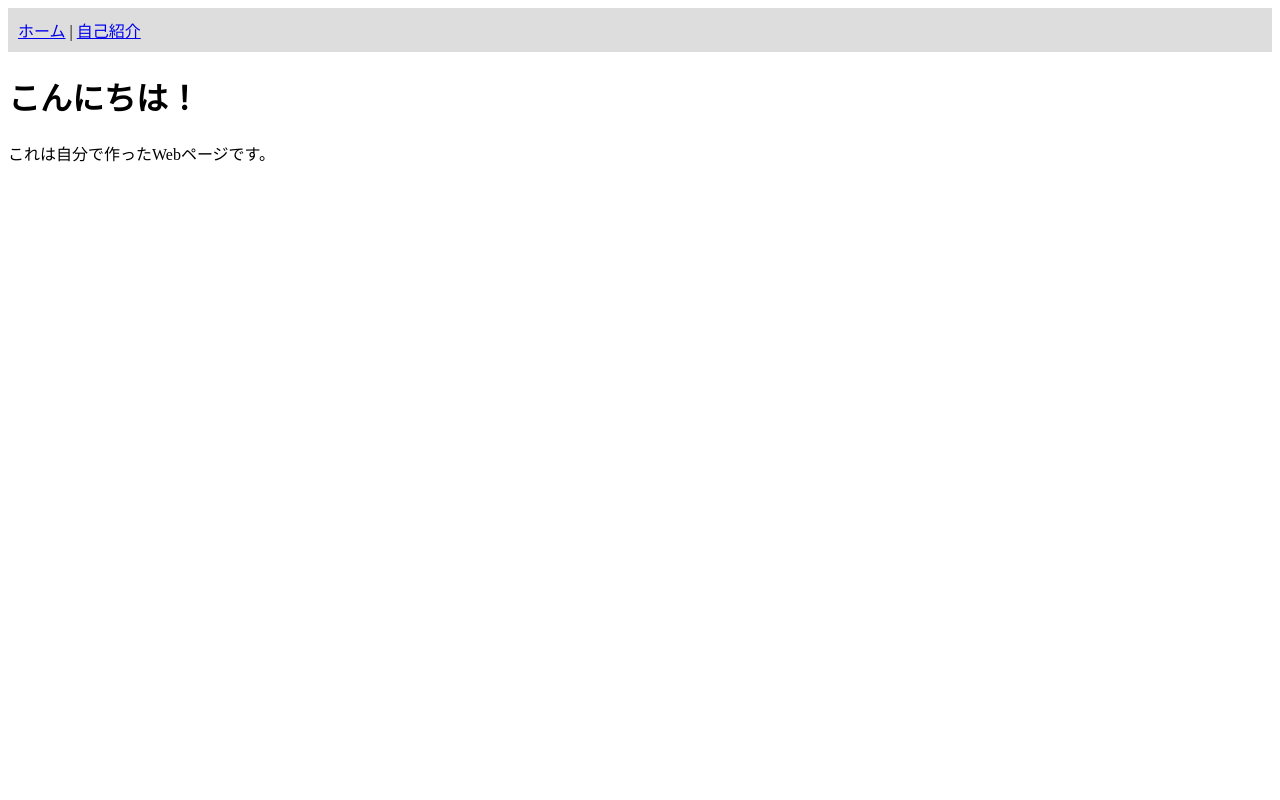
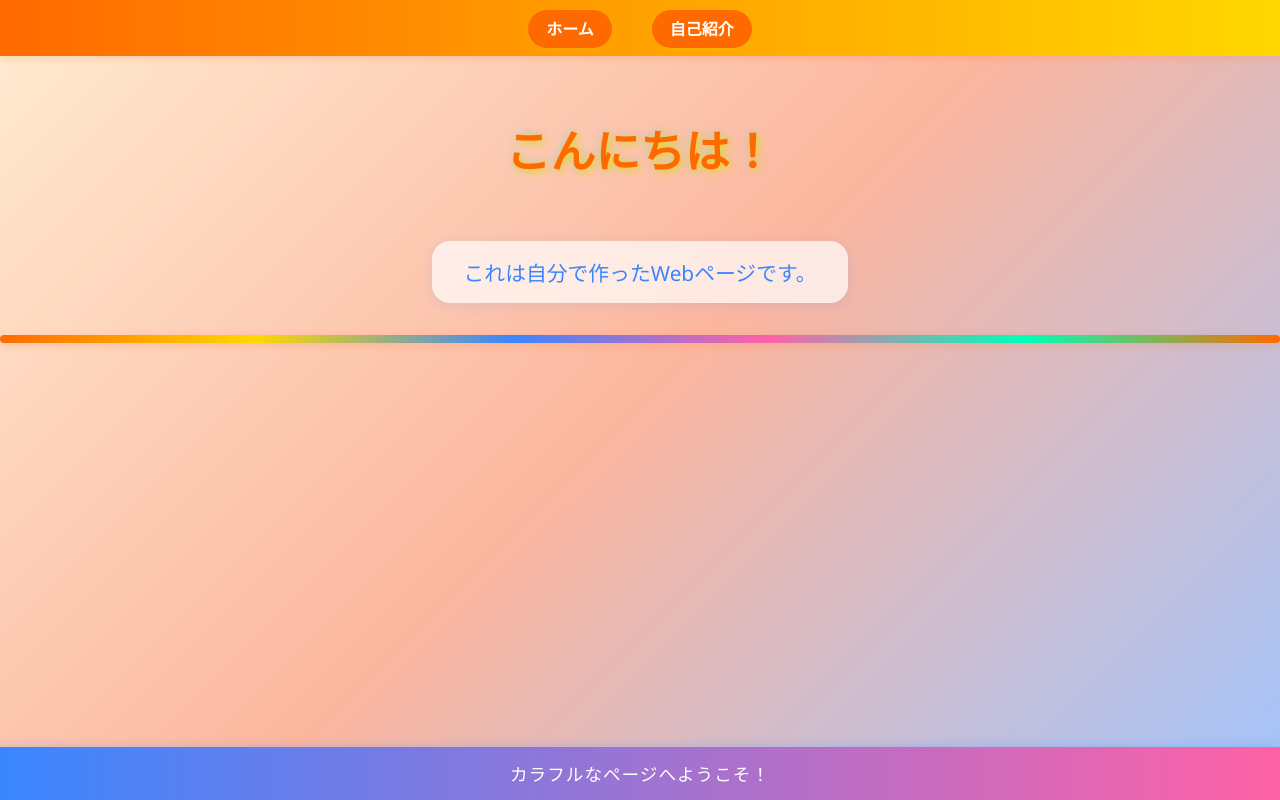
Before and after one commit to ogawakh/my-first-site, a plain HTML site: page index.html in a window 1280 px wide. Drawn offline with Linux system fonts and the light colour scheme.

Commit message:
デザイン変更

```diff
--- a/index.html
+++ b/index.html
@@ -3,13 +3,87 @@
 <head>
   <title>はじめてのページ</title>
   <meta charset="UTF-8">
+  <style>
+    body {
+      margin: 0;
+      padding: 0;
+      min-height: 100vh;
+      background: linear-gradient(135deg, #ffecd2 0%, #fcb69f 50%, #a1c4fd 100%);
+      font-family: 'Segoe UI', 'Hiragino Sans', Arial, sans-serif;
+      color: #333;
+    }
+    nav {
+      background: linear-gradient(90deg, #ff6a00 0%, #ffd800 100%);
+      padding: 16px 0;
+      text-align: center;
+      box-shadow: 0 2px 8px rgba(255, 106, 0, 0.2);
+    }
+    nav a {
+      color: #fff;
+      background: #ff6a00;
+      text-decoration: none;
+      font-weight: bold;
+      margin: 0 18px;
+      padding: 8px 18px;
+      border-radius: 20px;
+      transition: background 0.3s, color 0.3s;
+      box-shadow: 0 2px 8px rgba(255, 216, 0, 0.2);
+    }
+    nav a:hover {
+      background: #ffd800;
+      color: #ff6a00;
+    }
+    h1 {
+      text-align: center;
+      margin-top: 60px;
+      font-size: 2.8em;
+      color: #ff6a00;
+      text-shadow: 2px 2px 8px #ffd800, 0 0 10px #a1c4fd;
+    }
+    p {
+      text-align: center;
+      font-size: 1.3em;
+      color: #3a86ff;
+      background: rgba(255,255,255,0.7);
+      display: inline-block;
+      margin: 30px auto 0 auto;
+      padding: 16px 32px;
+      border-radius: 18px;
+      box-shadow: 0 2px 12px rgba(58,134,255,0.15);
+    }
+    .rainbow-bar {
+      height: 8px;
+      background: linear-gradient(90deg, #ff6a00, #ffd800, #3a86ff, #ff61a6, #00ffb8, #ff6a00);
+      margin: 32px 0 0 0;
+      border-radius: 4px;
+      box-shadow: 0 2px 8px rgba(255, 106, 0, 0.2);
+    }
+    footer {
+      background: linear-gradient(90deg, #3a86ff 0%, #ff61a6 100%);
+      color: #fff;
+      text-align: center;
+      padding: 14px 0;
+      position: fixed;
+      bottom: 0;
+      width: 100%;
+      font-size: 1.1em;
+      letter-spacing: 1px;
+      box-shadow: 0 -2px 8px rgba(58,134,255,0.2);
+    }
+  </style>
 </head>
 <body>
-  <nav style="background-color: #ddd; padding: 10px;">
-    <a href="index.html">ホーム</a> |
+  <nav>
+    <a href="index.html">ホーム</a>
     <a href="about.html">自己紹介</a>
   </nav>
   <h1>こんにちは！</h1>
-  <p>これは自分で作ったWebページです。</p>
+  <div style="text-align:center;">
+    <p>これは自分で作ったWebページです。</p>
+  </div>
+  <div class="rainbow-bar"></div>
+  <footer>
+    カラフルなページへようこそ！
+  </footer>
 </body>
 </html>
```
Also changed, not shown: about.html (+2 -1 lines), 2 other files.
